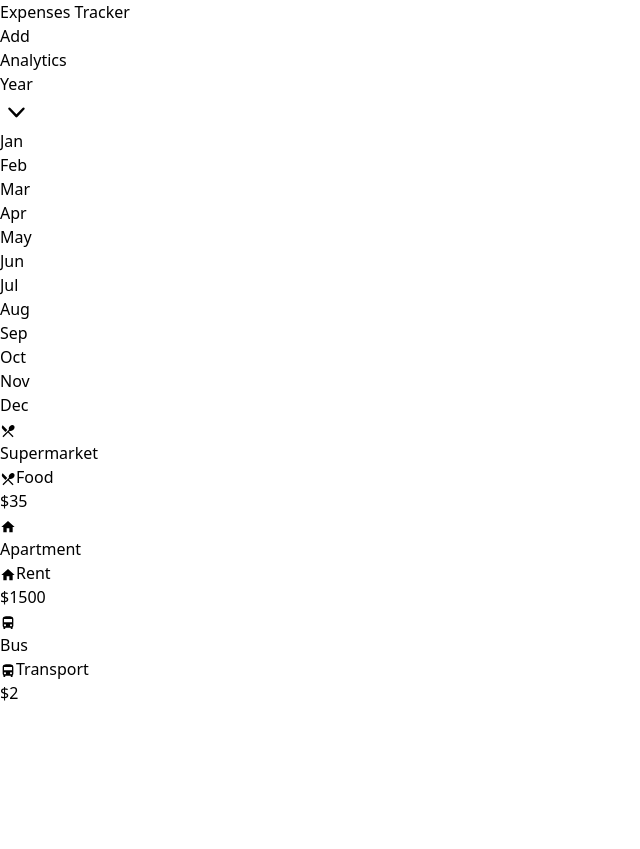
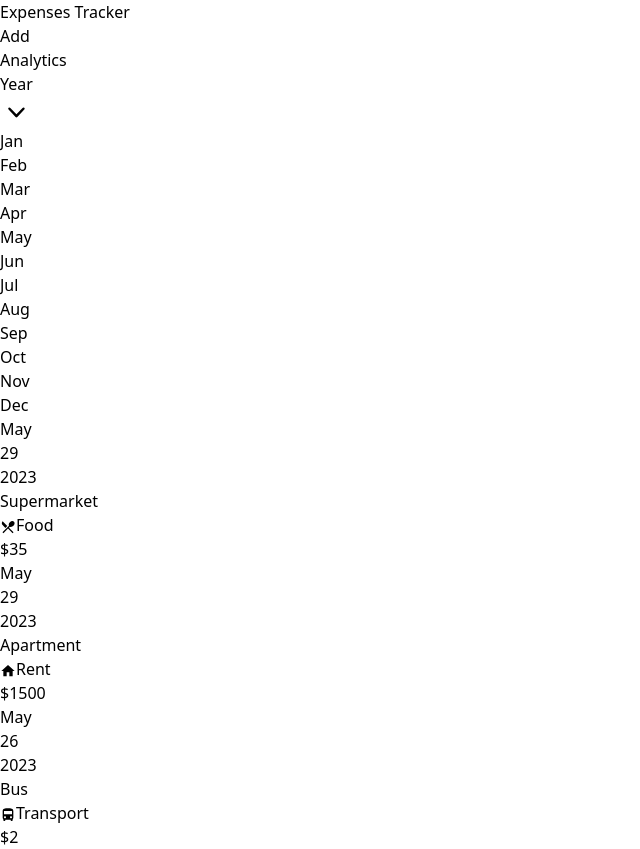
Before and after one commit to nicoPuegher/expenses-tracker, a React (Vite) app: page / in a window 1280 px wide. Shown: the whole page, without its empty margins (0-640 px from the left). Before the commit the page ends 800 px from the top, so only its background shows below. Built offline with nearby package versions, Linux system fonts and the light colour scheme; the HTML template or start-up script is replaced by a standard one.

Commit message:
add transaction date component

```diff
--- /dev/null
+++ b/src/components/TransactionDate/TransactionDate.jsx
@@ -0,0 +1,22 @@
+import React from 'react';
+import PropTypes from 'prop-types';
+
+function TransactionDate({ date }) {
+  const month = date.toLocaleString('en-US', { month: 'short' });
+  const day = date.toLocaleString('en-US', { day: '2-digit' });
+  const year = date.getFullYear();
+
+  return (
+    <div className="flex h-12 w-12 flex-none flex-col items-center justify-center rounded bg-gray-300 text-xs">
+      <p>{month}</p>
+      <p>{day}</p>
+      <p>{year}</p>
+    </div>
+  );
+}
+
+TransactionDate.propTypes = {
+  date: PropTypes.instanceOf(Date).isRequired,
+};
+
+export default TransactionDate;
--- a/src/components/Transactions/Transactions.jsx
+++ b/src/components/Transactions/Transactions.jsx
@@ -1,5 +1,5 @@
 import React from 'react';
-import CustomIcon from '../CustomIcon/CustomIcon';
+import TransactionDate from '../TransactionDate/TransactionDate';
 import Tag from '../Tag/Tag';
 
 const expenses = [
@@ -8,18 +8,21 @@ const expenses = [
     type: 'Food',
     name: 'Supermarket',
     amount: 35,
+    date: new Date(2023, 4, 29),
   },
   {
     id: 'tr1',
     type: 'Rent',
     name: 'Apartment',
     amount: 1500,
+    date: new Date(2023, 4, 29),
   },
   {
     id: 'tt1',
     type: 'Transport',
     name: 'Bus',
     amount: 2,
+    date: new Date(2023, 4, 26),
   },
 ];
 
@@ -27,9 +30,7 @@ function Transactions() {
   const transactions = expenses.map((transaction) => (
     <li key={transaction.id} className="flex py-2">
       <div className="flex w-full items-center gap-x-4">
-        <div className="flex h-7 w-7 flex-none items-center justify-center rounded bg-gray-300">
-          <CustomIcon iconType={transaction.type} />
-        </div>
+        <TransactionDate date={transaction.date} />
         <div className="flex min-w-0 flex-auto items-center justify-between">
           <div>
             <p className="text-sm font-semibold leading-6 text-gray-900">
```
